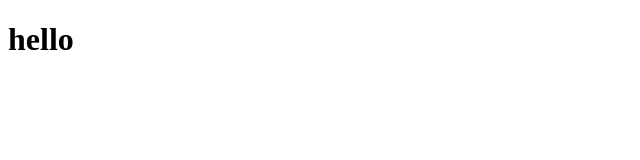
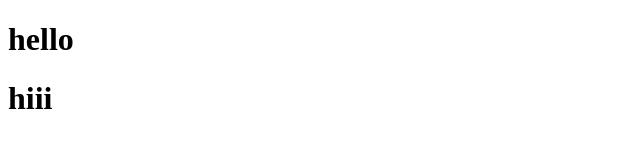
Before and after one commit to 229x1a2915-prog/myfirstrepo, a plain HTML site: page first.html in a window 1280 px wide. Shown: the whole page, without its empty margins (0-640 px from the left). Drawn offline with Linux system fonts and the light colour scheme.

Commit message:
modified first.html file

```diff
--- a/first.html
+++ b/first.html
@@ -1,6 +1,7 @@
 <!DOCTYPE html>
 <html>
-    <head>
+    <body>
         <h1>hello</h1>
-    </head>
+        <h1>hiii</h1>
+    </body>
 </html>
```
